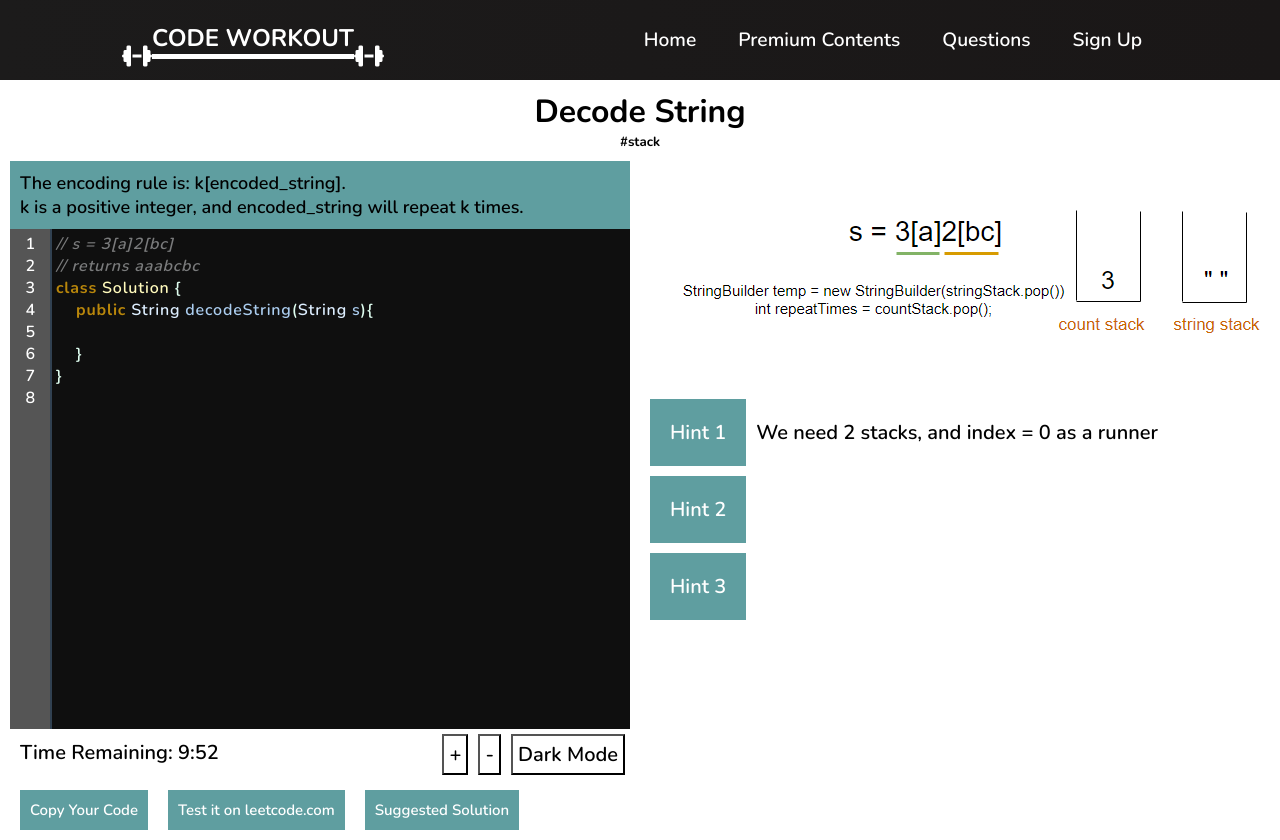
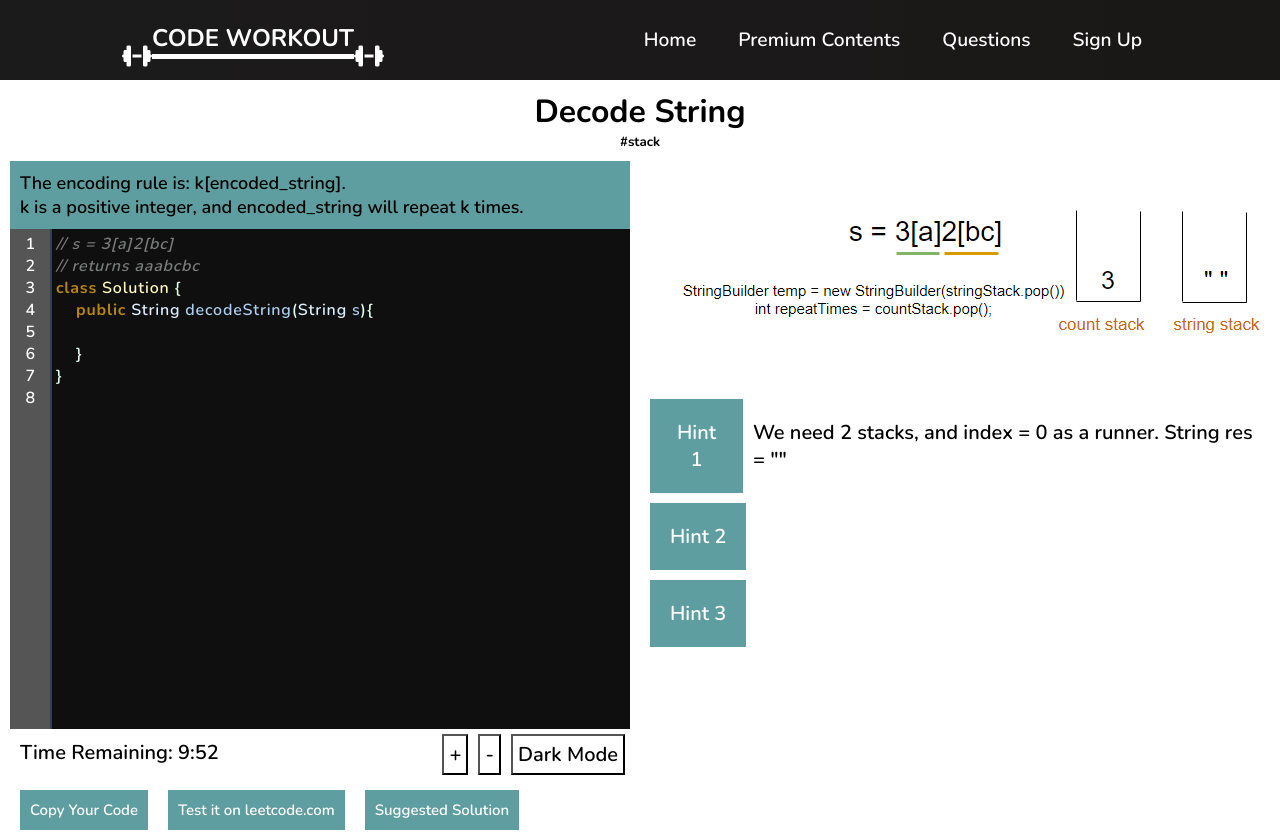
Before and after one commit to ndang6/100-pmp, a React (Create React App) app: page /questions/decode-string in a window 1280 px wide. Both pictures are taken after a click on the button "Hint 1". Shown: the top 840 px of the page. Built offline with nearby package versions, Linux system fonts and the light colour scheme; no server answers.

Commit message:
Update DecodeString.js

```diff
--- a/src/components/questions/DecodeString.js
+++ b/src/components/questions/DecodeString.js
@@ -33,7 +33,7 @@ function DecodeString() {
     )
 
     // &lt;
-    const hint1 = <p>We need 2 stacks, and index = 0 as a runner</p>
+    const hint1 = <p>We need 2 stacks, and index = 0 as a runner. String res = ""</p>
     const hint2 = <p>while (index &lt; s.length()) {"\n"}Step 1: Count the digits{"\n"}Step 2: Count the characters{"\n"}Step 3: Appending</p>
     const hint3 = <p>if(Character.isDigit(s.charAt(index)))...{"\n"}else if(s.charAt(index) == '[')...{"\n"}else if(s.charAt(index) == ']')</p>
 
```
